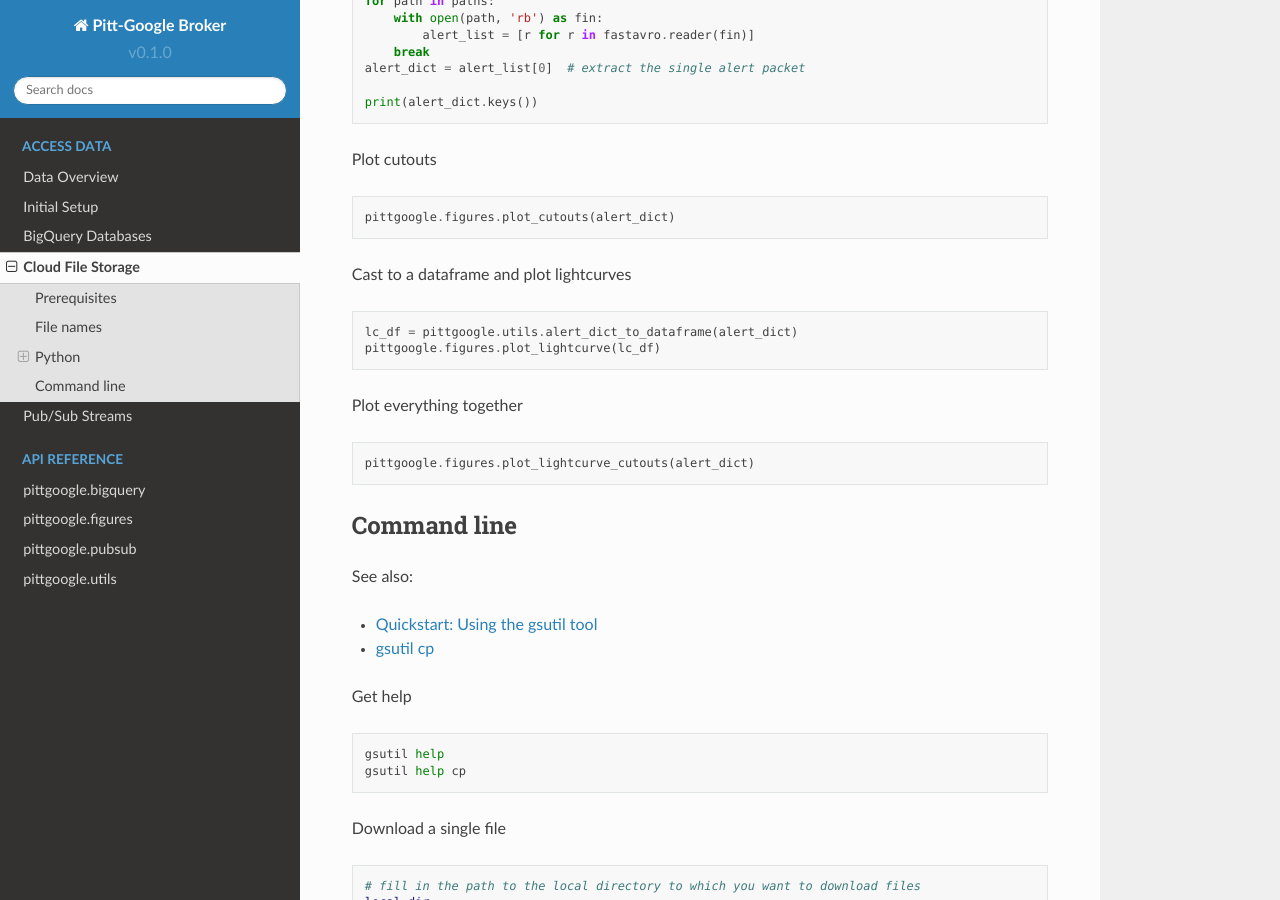
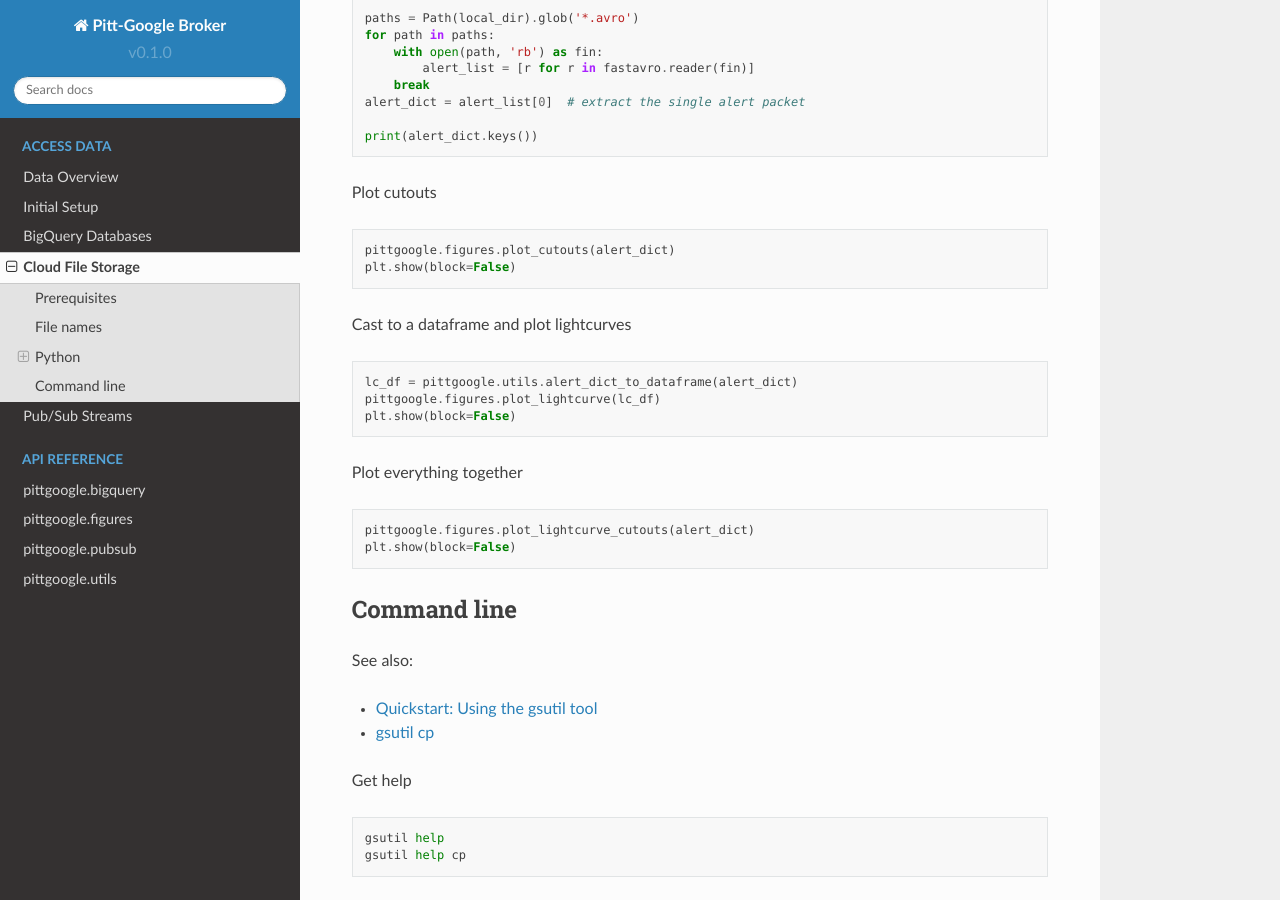
Before and after one commit to mwvgroup/pittgoogle-client, a Sphinx documentation site: the page built from docs/source/access-data/cloud-storage.rst, in a window 1280 px wide and 900 px high, scrolled down 1827 px. Built offline with Sphinx 7.4.7 and the Read the Docs theme 2.0.0, drawn with Linux system fonts in a browser that asks for light colours; some of the changed text lies outside the part shown.

Commit message:
call plt.show after plotting

```diff
--- a/docs/source/access-data/cloud-storage.rst
+++ b/docs/source/access-data/cloud-storage.rst
@@ -45,6 +45,8 @@ Imports
 
     import fastavro
     from google.cloud import storage
+    from matplotlib import pyplot as plt
+    import os
     from pathlib import Path
     import pittgoogle
 
@@ -103,6 +105,7 @@ Plot cutouts
 .. code:: python
 
     pittgoogle.figures.plot_cutouts(alert_dict)
+    plt.show(block=False)
 
 Cast to a dataframe and plot lightcurves
 
@@ -110,12 +113,14 @@ Cast to a dataframe and plot lightcurves
 
     lc_df = pittgoogle.utils.alert_dict_to_dataframe(alert_dict)
     pittgoogle.figures.plot_lightcurve(lc_df)
+    plt.show(block=False)
 
 Plot everything together
 
 .. code:: python
 
     pittgoogle.figures.plot_lightcurve_cutouts(alert_dict)
+    plt.show(block=False)
 
 Command line
 ------------
```
